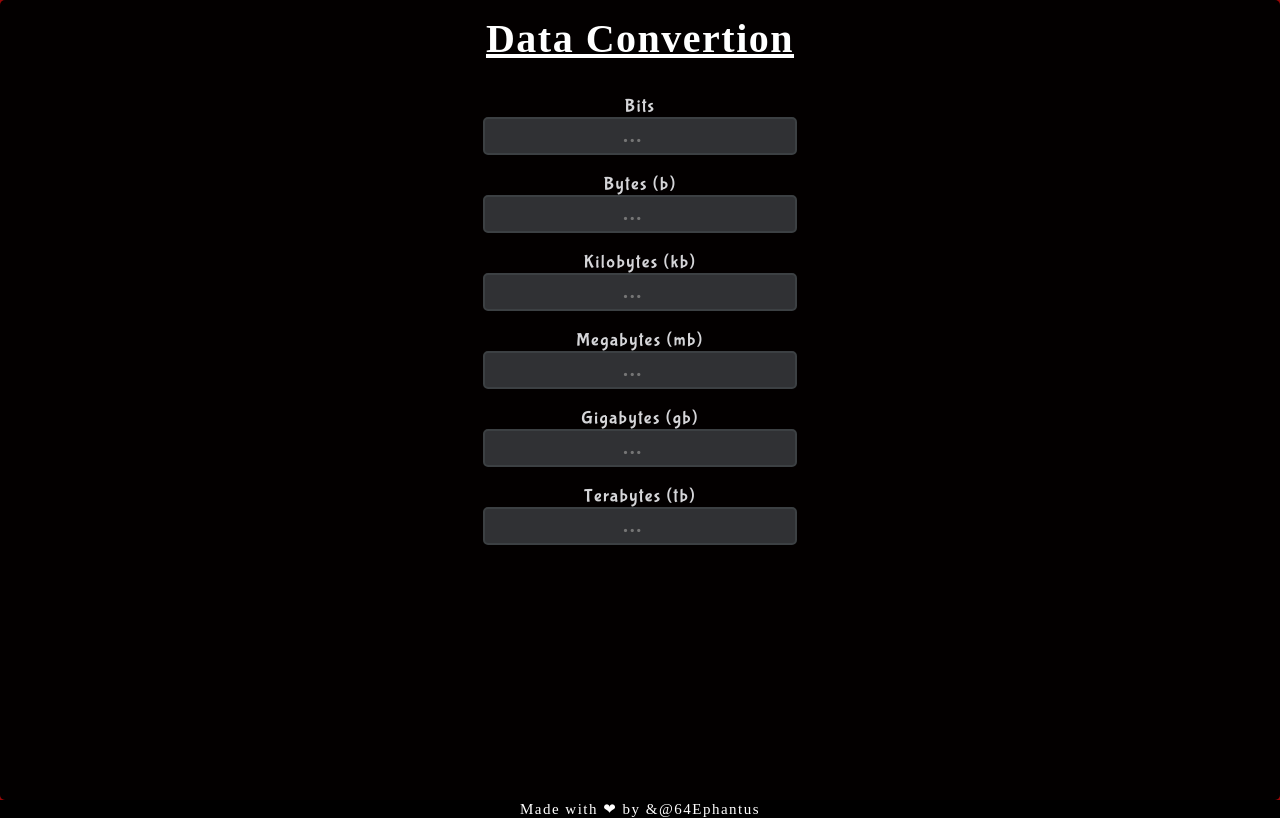
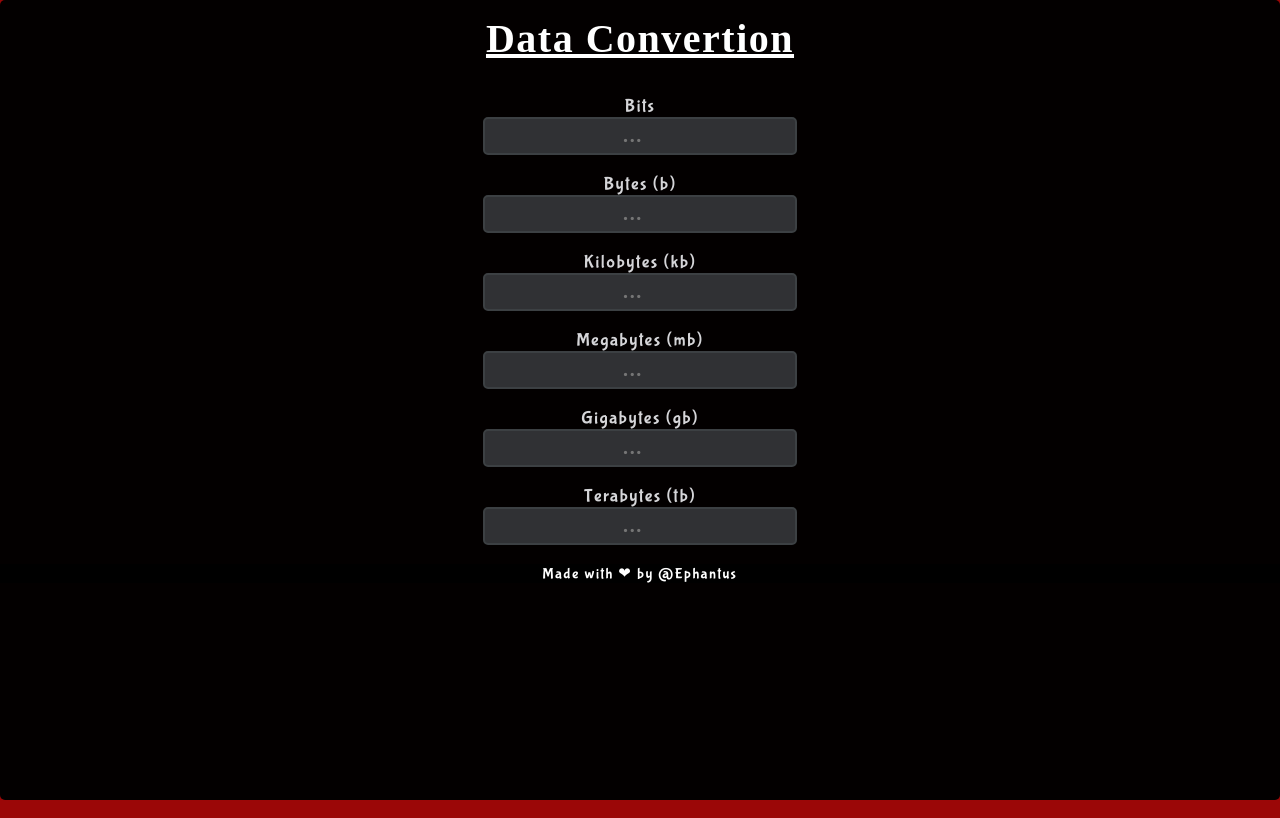
Before and after one commit to Ephantushohey/data-convertion, a plain HTML site: page index.html in a window 1280 px wide. Drawn offline with Linux system fonts and the light colour scheme; a web font is replaced by a local one.

Commit message:
Update index.html

```diff
--- a/index.html
+++ b/index.html
@@ -33,9 +33,9 @@
 <input type="number" id="tb" placeholder="...">
 
 <br /><br />
+ <p>Made with ❤ by @Ephantus</p>
+</article>
 
-</article>
- <p>Made with ❤ by &@64Ephantus</p>
 </body>
 
 </html>
```
